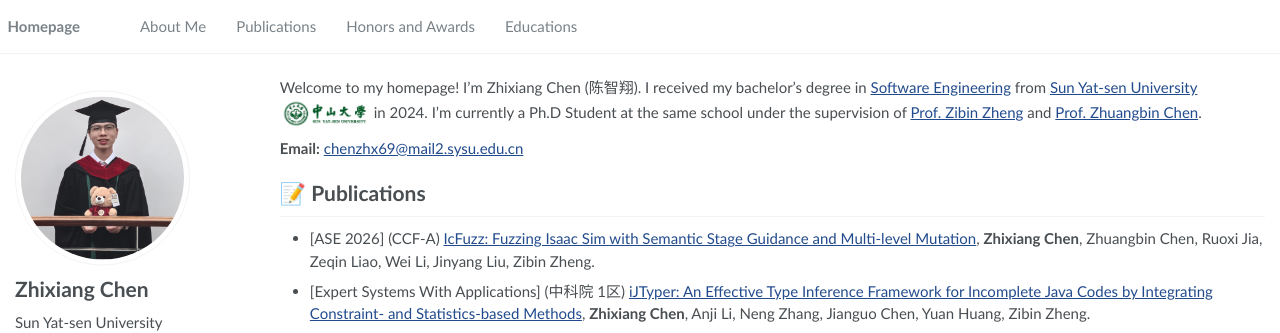
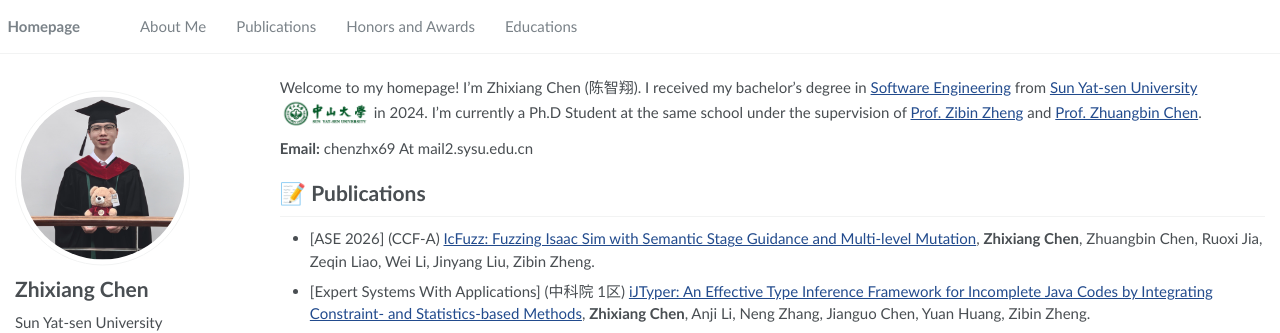
Before and after one commit to zhxchen-se/zhxchen-se.github.io, a Jekyll site: the page built from _pages/about.md, in a window 1280 px wide. Shown: the top 333 px of the page. Built offline with Jekyll 4.4.1, drawn with Linux system fonts in a browser that asks for light colours.

```diff
--- a/_pages/about.md
+++ b/_pages/about.md
@@ -19,7 +19,7 @@ redirect_from:
 
 Welcome to my homepage! I'm Zhixiang Chen (陈智翔). I received my bachelor's degree in [Software Engineering](https://sse.sysu.edu.cn/) from [Sun Yat-sen University](https://www.sysu.edu.cn/)<img src='images/SYSU_logo.gif' style="width: 6em;"> in 2024. I'm currently a Ph.D Student at the same school under the supervision of [Prof. Zibin Zheng](https://www.zibinzheng.com/) and [Prof. Zhuangbin Chen](https://zbchern.github.io/).
 
-**Email:** [chenzhx69@mail2.sysu.edu.cn](chenzhx69@mail2.sysu.edu.cn)
+**Email:** chenzhx69 At mail2.sysu.edu.cn
 
 <!-- My research interest includes neural machine translation and computer vision. I have published more than 100 papers at the top international AI conferences with total <a href='https://scholar.google.com/citations?user=DhtAFkwAAAAJ'>google scholar citations <strong><span id='total_cit'>260000+</span></strong></a> (You can also use google scholar badge <a href='https://scholar.google.com/citations?user=DhtAFkwAAAAJ'><img src="https://img.shields.io/endpoint?url={{ url | url_encode }}&logo=Google%20Scholar&labelColor=f6f6f6&color=9cf&style=flat&label=citations"></a>). -->
 
```
